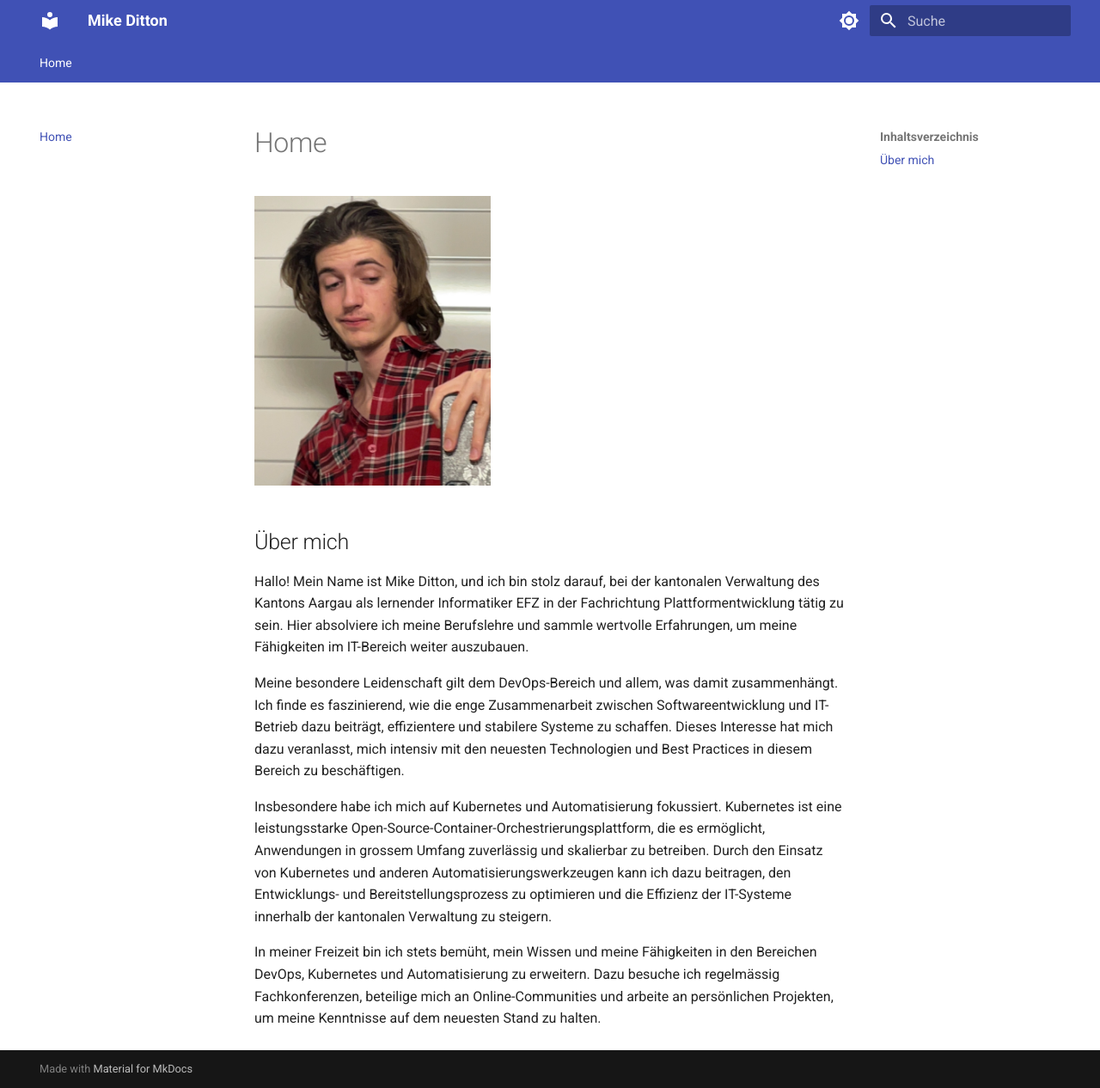
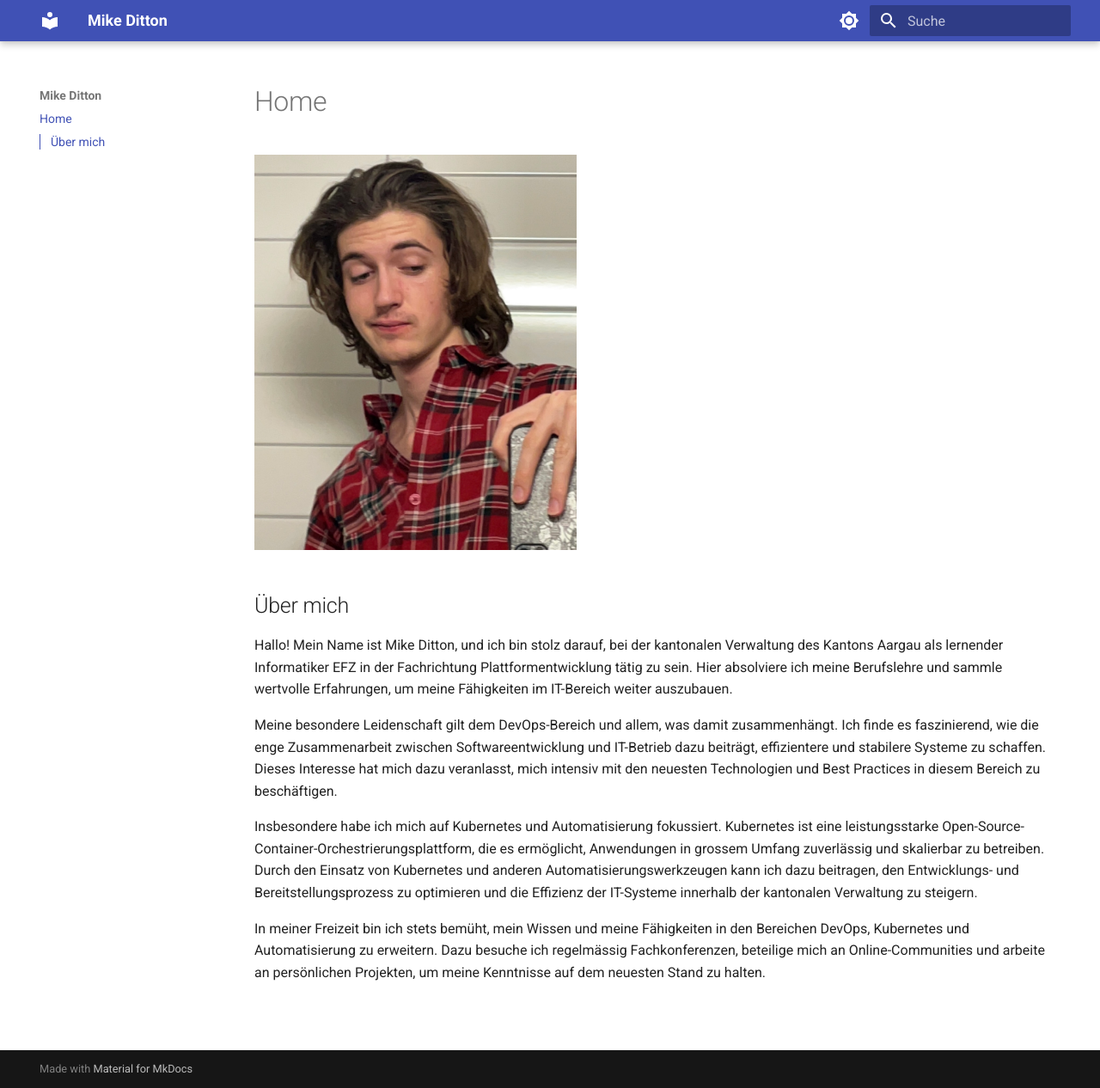
Before and after one commit to mikeshootzz/docs, an MkDocs documentation site: the page built from docs/index.md, in a window 1280 px wide and 1266 px high. Shown: the whole window at 86% size. Built offline with MkDocs 1.6.1 and Material for MkDocs 9.7.7, drawn with Linux system fonts in a browser that asks for light colours.

Commit message:
docs update

```diff
--- a/mkdocs.yml
+++ b/mkdocs.yml
@@ -4,7 +4,8 @@ extra_css:
 theme:
   language: de
   features:
-    - navigation.tabs
+    - navigation.sections
+    - toc.integrate
   name: material
   palette:
 
```
